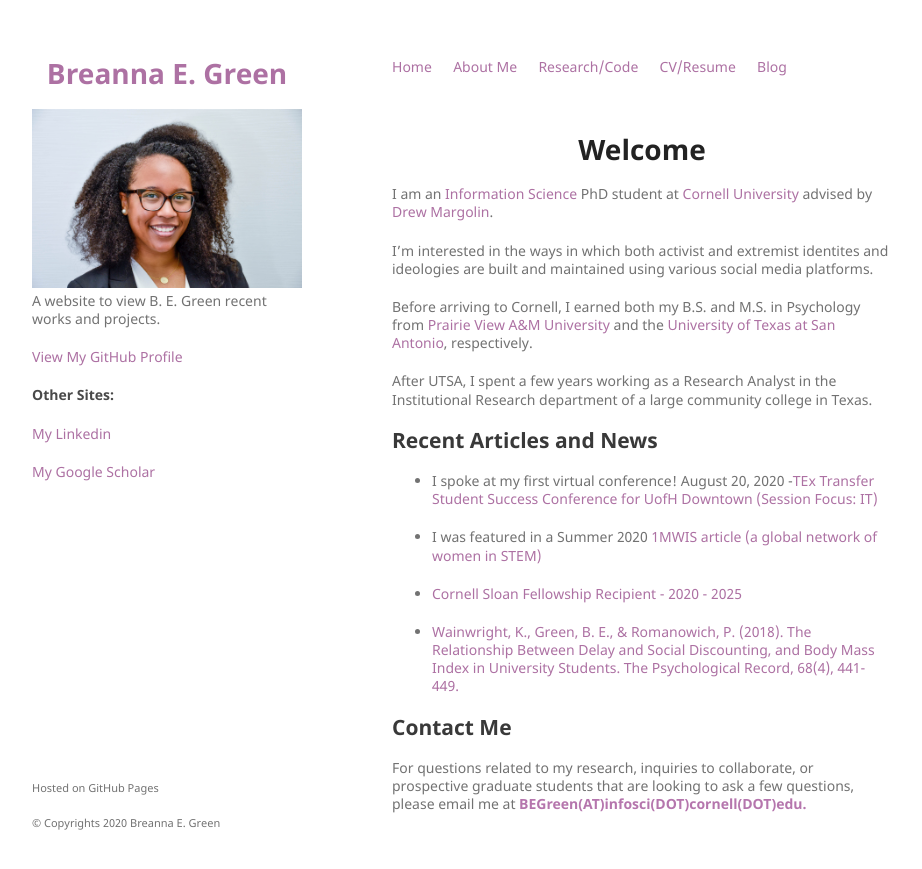
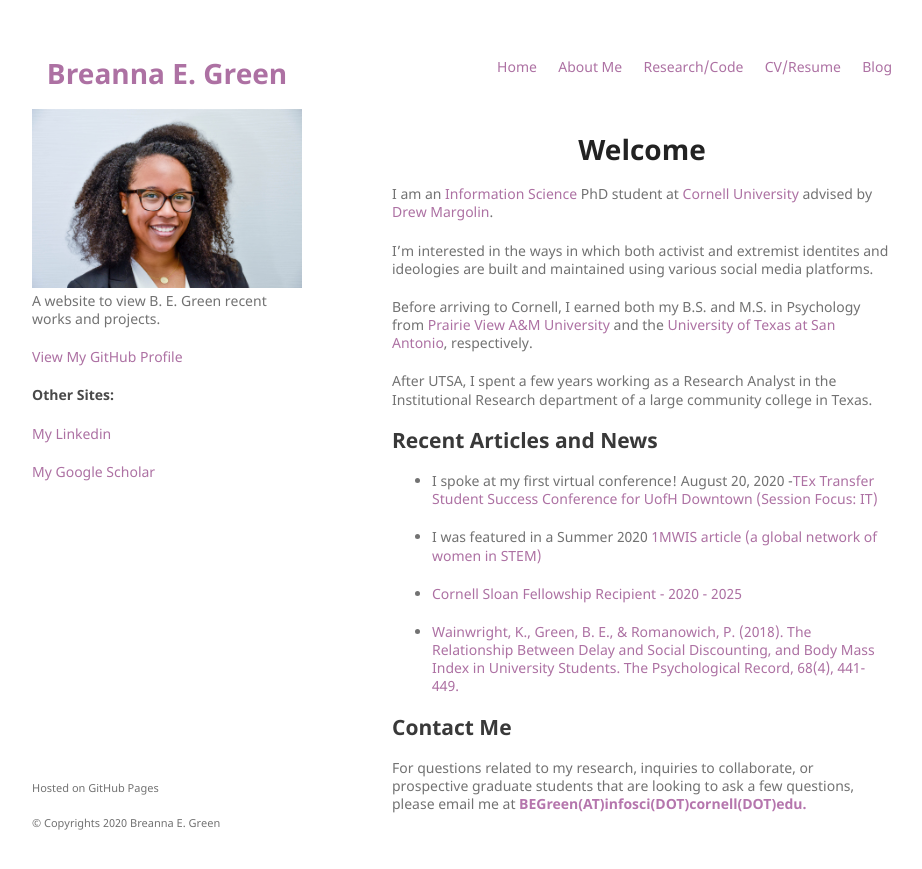
Before and after one commit to bregreen/bregreen.github.io, a Jekyll site: the page built from index.md, in a window 1280 px wide. Shown: the top 869 px of the page, without its empty margins (178-1100 px from the left). Built offline with Jekyll 4.4.1, drawn with Linux system fonts in a browser that asks for light colours; nearby versions of some CDN libraries.

Commit message:
Update default.html

```diff
--- a/_layouts/default.html
+++ b/_layouts/default.html
@@ -79,7 +79,7 @@
 
       <section>
 
-      <p class="view"><a href="https://bregreen.github.io/index.html">Home</a> &emsp; <a href="https://bregreen.github.io/about.html">About Me</a> &emsp; <a href="https://bregreen.github.io/research.html">Research/Code</a> &emsp; <a href="https://bregreen.github.io/cv.html">CV/Resume</a> &emsp; <a href="https://bregreen.github.io/blog.html">Blog</a></p>
+      <p style="text-align:right"; class="view"><a href="https://bregreen.github.io/index.html">Home</a> &emsp; <a href="https://bregreen.github.io/about.html">About Me</a> &emsp; <a href="https://bregreen.github.io/research.html">Research/Code</a> &emsp; <a href="https://bregreen.github.io/cv.html">CV/Resume</a> &emsp; <a href="https://bregreen.github.io/blog.html">Blog</a></p>
 
 
       {{ content }}
```
